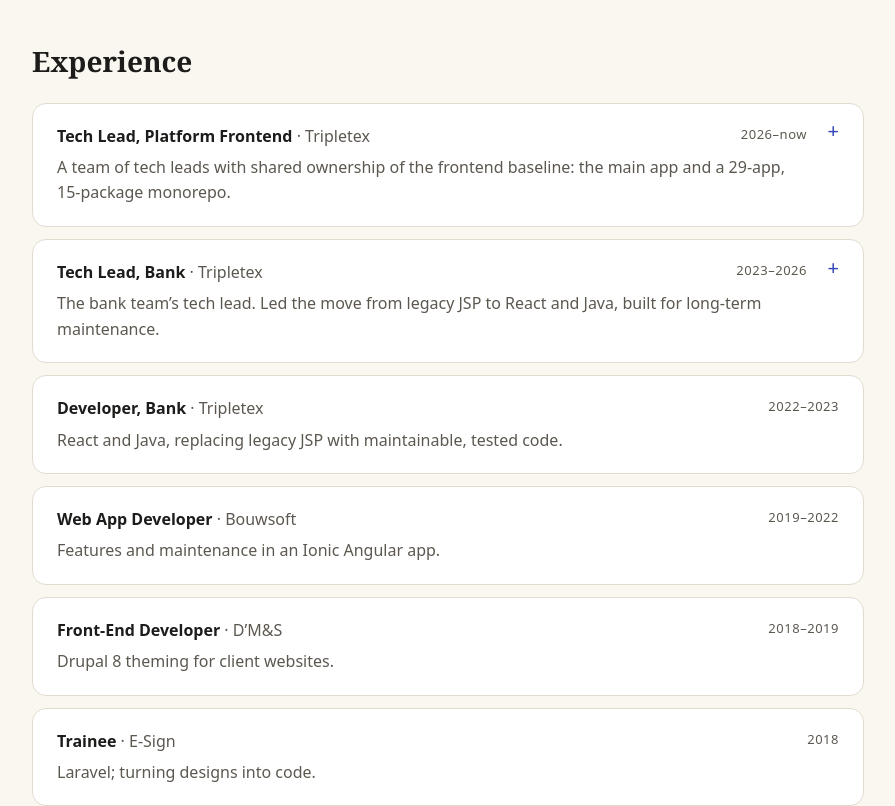
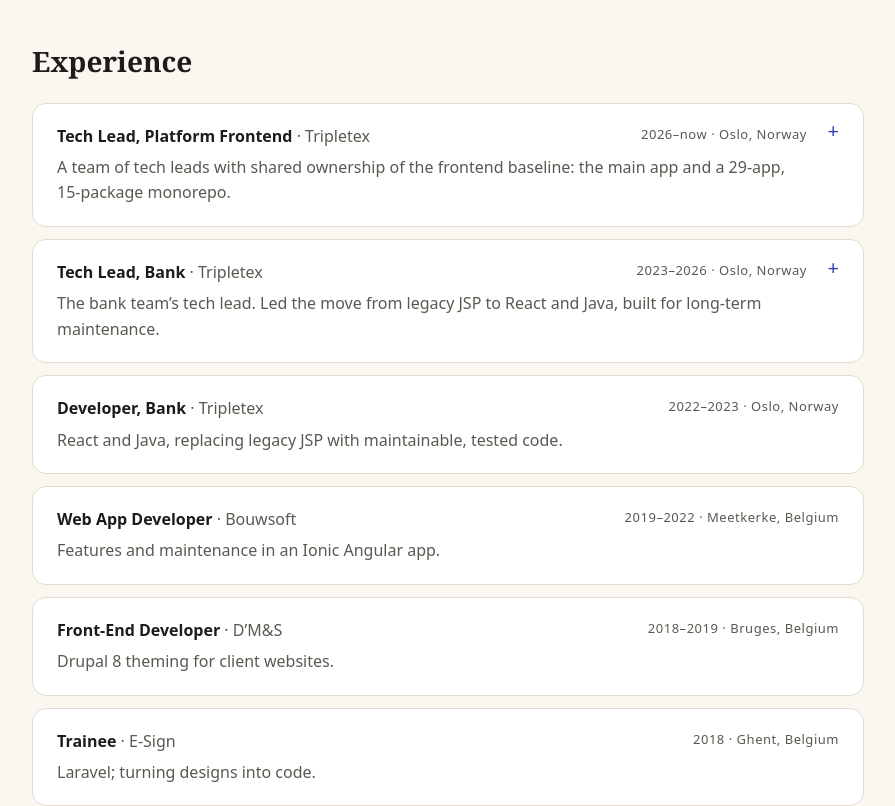
Before and after one commit to LarsVanderheydt/larsvanderheydt.github.io, a React (Vite) app: page / in a window 1280 px wide. Shown: the part 2000-2806 px from the top of the page, without its empty margins (352-1247 px from the left). Built offline with nearby package versions, Linux system fonts and the light colour scheme.

Commit message:
Show each role's city and country in Experience
The move from Belgium to Norway is part of the story, and recruiters
look for where someone worked; the data was there but never rendered.

```diff
--- a/src/content/cv.ts
+++ b/src/content/cv.ts
@@ -157,7 +157,7 @@ export const cv: Cv = {
     roles: [
         {
             company: 'Tripletex',
-            location: 'Oslo',
+            location: 'Oslo, Norway',
             title: 'Tech Lead, Platform Frontend',
             period: '2026–now',
             summary:
@@ -170,7 +170,7 @@ export const cv: Cv = {
         },
         {
             company: 'Tripletex',
-            location: 'Oslo',
+            location: 'Oslo, Norway',
             title: 'Tech Lead, Bank',
             period: '2023–2026',
             summary:
@@ -186,7 +186,7 @@ export const cv: Cv = {
         },
         {
             company: 'Tripletex',
-            location: 'Oslo',
+            location: 'Oslo, Norway',
             title: 'Developer, Bank',
             period: '2022–2023',
             summary: 'React and Java, replacing legacy JSP with maintainable, tested code.',
@@ -194,7 +194,7 @@ export const cv: Cv = {
         },
         {
             company: 'Bouwsoft',
-            location: 'Meetkerke, BE',
+            location: 'Meetkerke, Belgium',
             title: 'Web App Developer',
             period: '2019–2022',
             summary: 'Features and maintenance in an Ionic Angular app.',
@@ -202,7 +202,7 @@ export const cv: Cv = {
         },
         {
             company: 'D’M&S',
-            location: 'Bruges, BE',
+            location: 'Bruges, Belgium',
             title: 'Front-End Developer',
             period: '2018–2019',
             summary: 'Drupal 8 theming for client websites.',
@@ -210,7 +210,7 @@ export const cv: Cv = {
         },
         {
             company: 'E-Sign',
-            location: 'Ghent, BE',
+            location: 'Ghent, Belgium',
             title: 'Trainee',
             period: '2018',
             summary: 'Laravel; turning designs into code.',
--- a/src/ui/ExperienceSection/ExperienceSection.tsx
+++ b/src/ui/ExperienceSection/ExperienceSection.tsx
@@ -15,7 +15,7 @@ export function ExperienceSection() {
                                     {r.title} <span className="experience-list__company">· {r.company}</span>
                                 </>
                             }
-                            meta={r.period}
+                            meta={`${r.period} · ${r.location}`}
                             summary={r.summary}
                         >
                             {r.details.length > 0 && (
```
Also changed, not shown: 1 other file (tests, documents, lock files or other folders).
